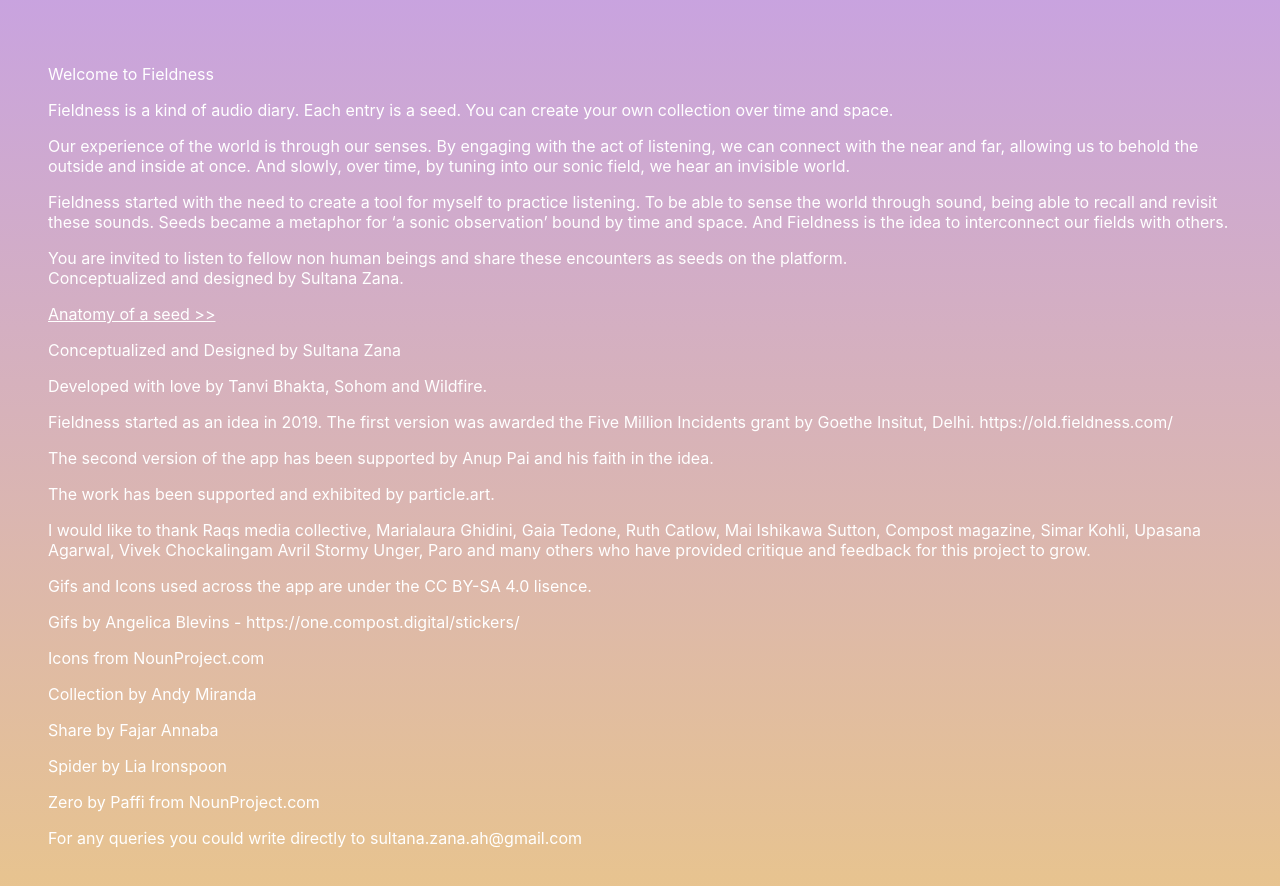
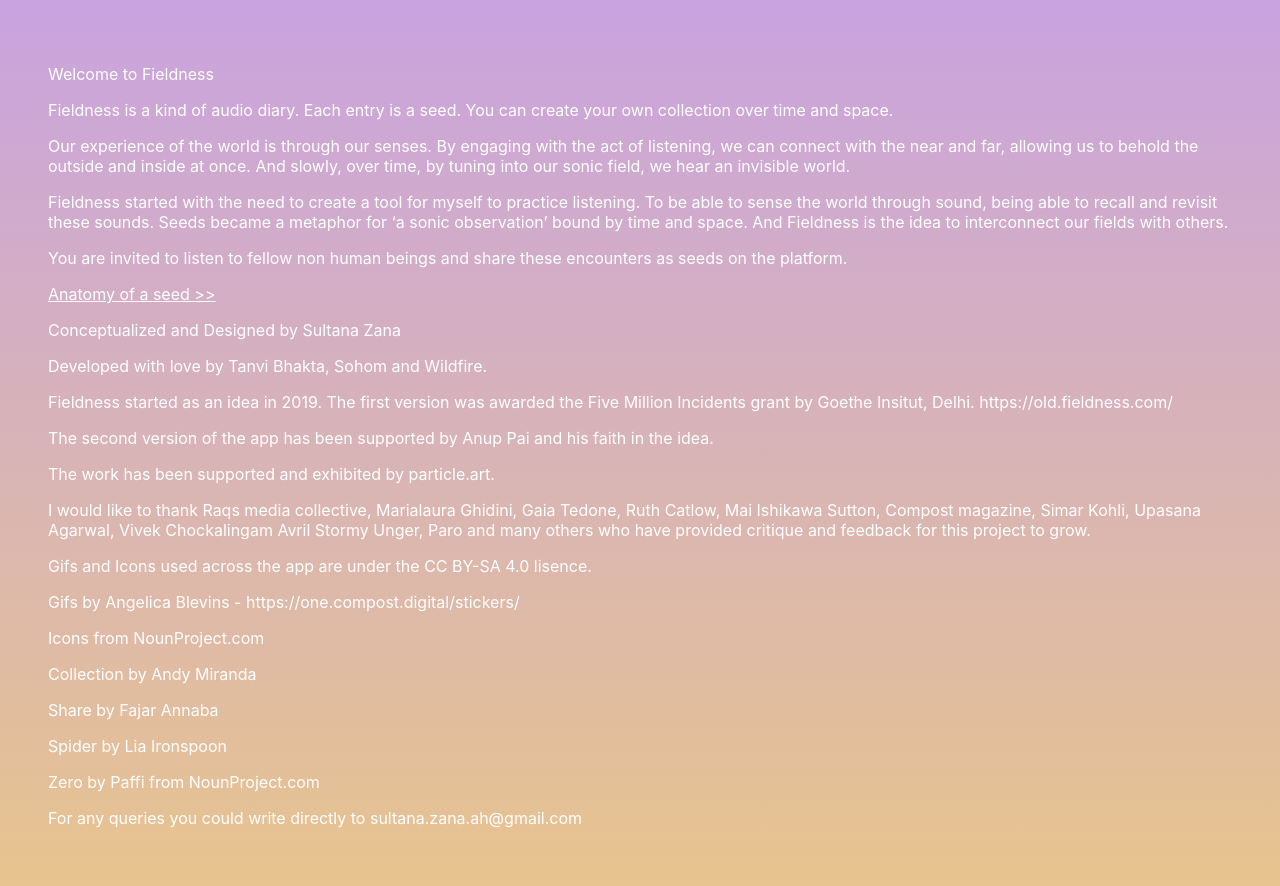
Before and after one commit to tanvibhakta/sultana-fieldness, a React (Create React App) app: page /info in a window 1280 px wide. Shown: the top 886 px of the page. Built offline with nearby package versions, Linux system fonts and the light colour scheme.

Commit message:
info page now scrolls

```diff
--- a/src/pages/Info.jsx
+++ b/src/pages/Info.jsx
@@ -26,7 +26,6 @@ export const Info = () => {
         <p>
           You are invited to listen to fellow non human beings and share these
           encounters as seeds on the platform.
-          <br /> Conceptualized and designed by Sultana Zana.
         </p>
         <Link to="/anatomy-of-a-seed" style={{ textDecoration: "underline" }}>
           Anatomy of a seed >>
--- a/src/pages/css/info.css
+++ b/src/pages/css/info.css
@@ -1,7 +1,7 @@
 .info-container {
   height: 100vh;
   padding: 3rem;
-  overflow: hidden;
+  overflow: scroll;
   background: linear-gradient(
     180deg,
     rgba(187, 140, 215, 0.8) 0%,
```
